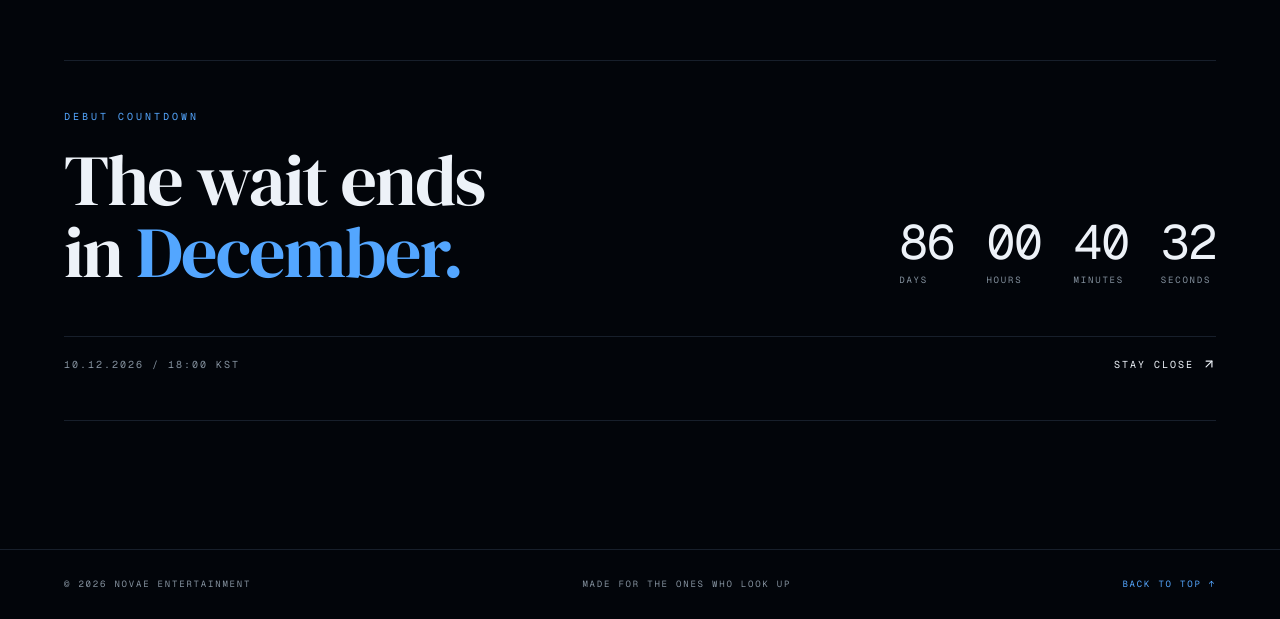
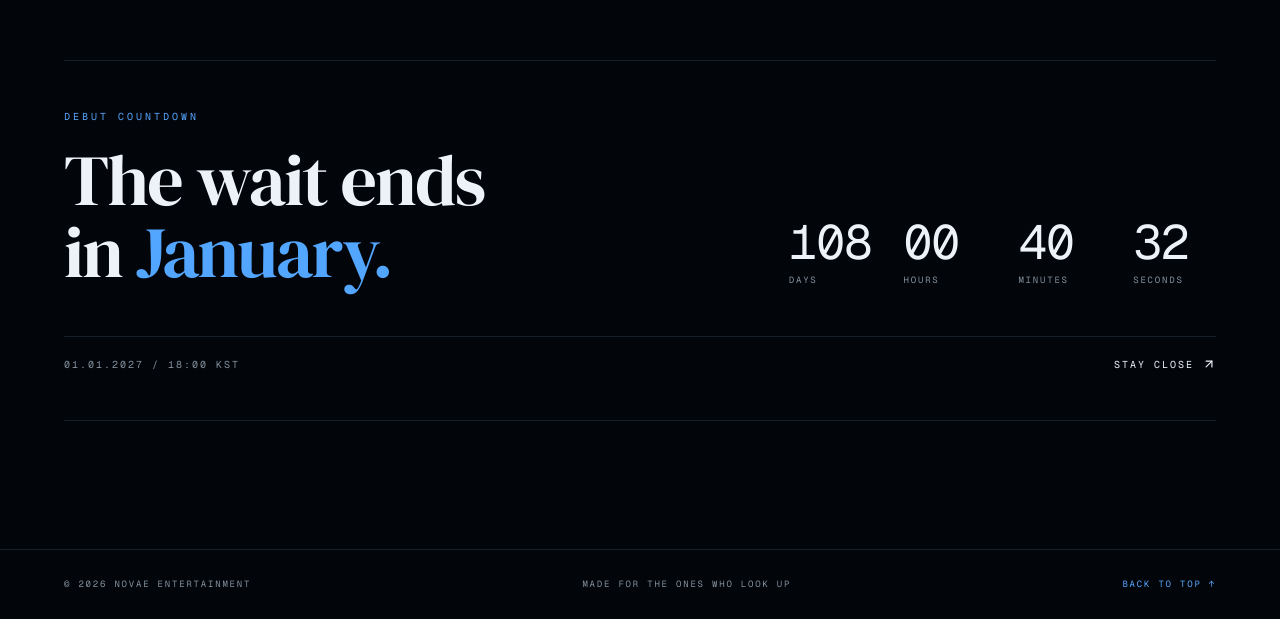
Before and after one commit to byoungheekim/project-novae, a Next.js app: page / in a window 1280 px wide. Shown: the part 1393-2012 px from the top of the page. Built offline with nearby package versions, Linux system fonts and the light colour scheme.

Commit message:
fix: update debut date to 2027

```diff
--- a/app/layout.tsx
+++ b/app/layout.tsx
@@ -9,7 +9,7 @@ const dmSerif = DM_Serif_Display({ subsets: ['latin'], weight: '400', variable:
 
 export const metadata: Metadata = {
   title: 'NOVAE — The first light',
-  description: 'A new frequency is approaching. NOVAE debuts December 10, 2026.',
+  description: 'A new frequency is approaching. NOVAE debuts January 1, 2027.',
   generator: 'v0.app',
 }
 
--- a/app/page.tsx
+++ b/app/page.tsx
@@ -3,8 +3,8 @@
 import { useEffect, useState } from 'react'
 import { ArrowDown, ArrowUpRight, Play } from 'lucide-react'
 
-// 2026-12-10 18:00 KST, represented in UTC to avoid preview timezone differences.
-const debutDate = Date.UTC(2026, 11, 10, 9, 0, 0)
+// 2027-01-01 18:00 KST, represented in UTC to avoid preview timezone differences.
+const debutDate = Date.UTC(2027, 0, 1, 9, 0, 0)
 
 function getTimeLeft(now = Date.now()) {
   const distance = Math.max(0, debutDate - now)
@@ -93,12 +93,12 @@ export default function Page() {
       <section id="debut" className="px-6 py-24 sm:px-10 lg:px-16 lg:py-32">
         <div className="mx-auto max-w-7xl border-y border-border py-8 sm:py-12">
           <div className="flex flex-col justify-between gap-10 sm:flex-row sm:items-end">
-            <div><p className="font-mono text-[10px] uppercase tracking-[0.3em] text-primary">Debut countdown</p><p className="mt-5 font-serif text-5xl tracking-tight sm:text-7xl">The wait ends<br />in <span className="text-primary">December.</span></p></div>
+            <div><p className="font-mono text-[10px] uppercase tracking-[0.3em] text-primary">Debut countdown</p><p className="mt-5 font-serif text-5xl tracking-tight sm:text-7xl">The wait ends<br />in <span className="text-primary">January.</span></p></div>
             <div className="grid grid-cols-4 gap-4 sm:gap-8">
               {Object.entries(time).map(([label, value]) => <div key={label}><div suppressHydrationWarning className="font-mono text-3xl tabular-nums tracking-tight sm:text-5xl">{String(isMounted ? value : 0).padStart(2, '0')}</div><div className="mt-2 font-mono text-[9px] uppercase tracking-[0.2em] text-muted-foreground">{label}</div></div>)}
             </div>
           </div>
-          <div className="mt-12 flex items-center justify-between border-t border-border pt-5 font-mono text-[10px] uppercase tracking-[0.2em] text-muted-foreground"><span>10.12.2026 / 18:00 KST</span><a href="mailto:hello@novae.world" className="group flex items-center gap-2 text-foreground">Stay close <ArrowUpRight size={14} className="transition-transform group-hover:translate-x-1 group-hover:-translate-y-1" /></a></div>
+          <div className="mt-12 flex items-center justify-between border-t border-border pt-5 font-mono text-[10px] uppercase tracking-[0.2em] text-muted-foreground"><span>01.01.2027 / 18:00 KST</span><a href="mailto:hello@novae.world" className="group flex items-center gap-2 text-foreground">Stay close <ArrowUpRight size={14} className="transition-transform group-hover:translate-x-1 group-hover:-translate-y-1" /></a></div>
         </div>
       </section>
 
```
